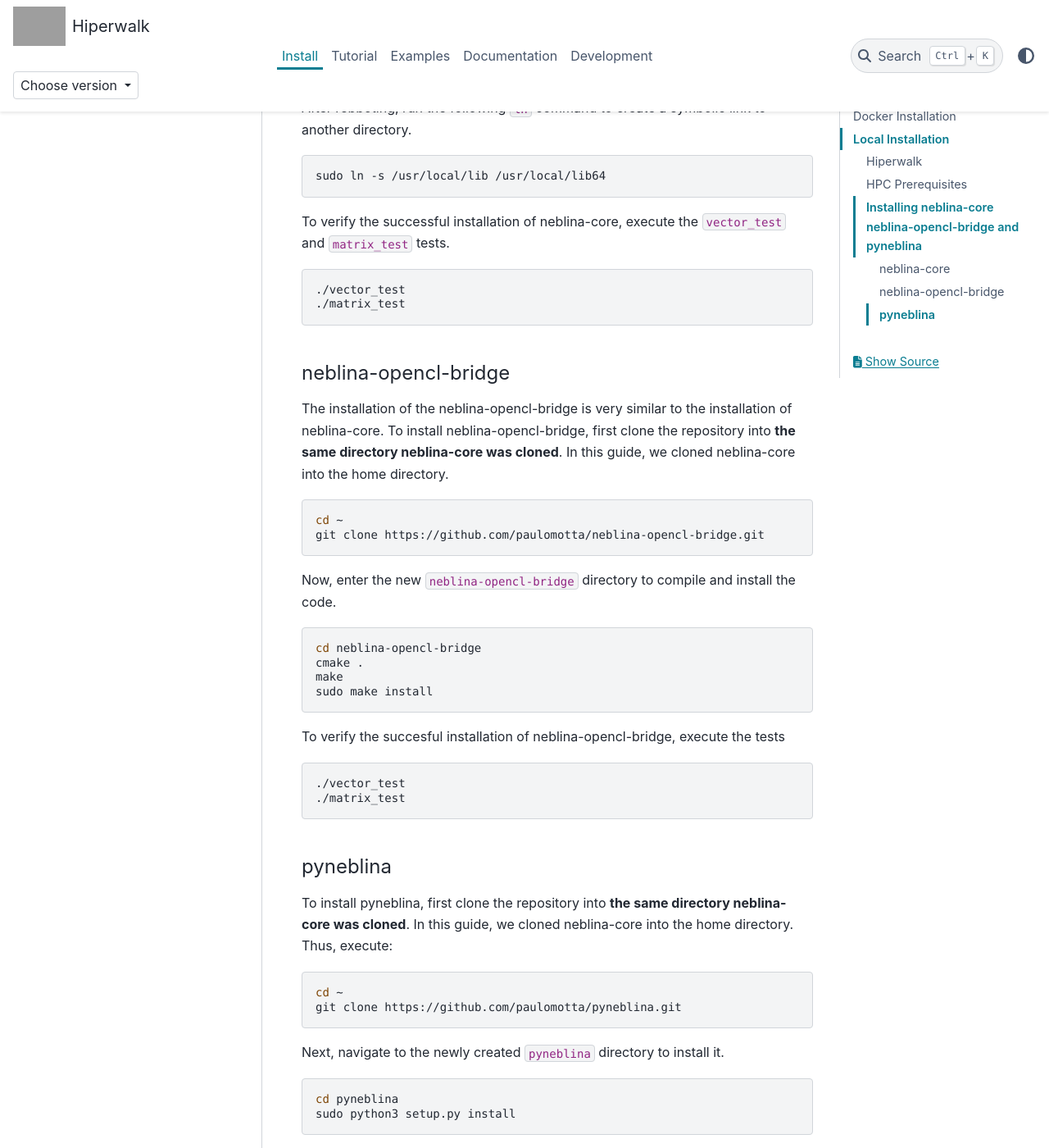
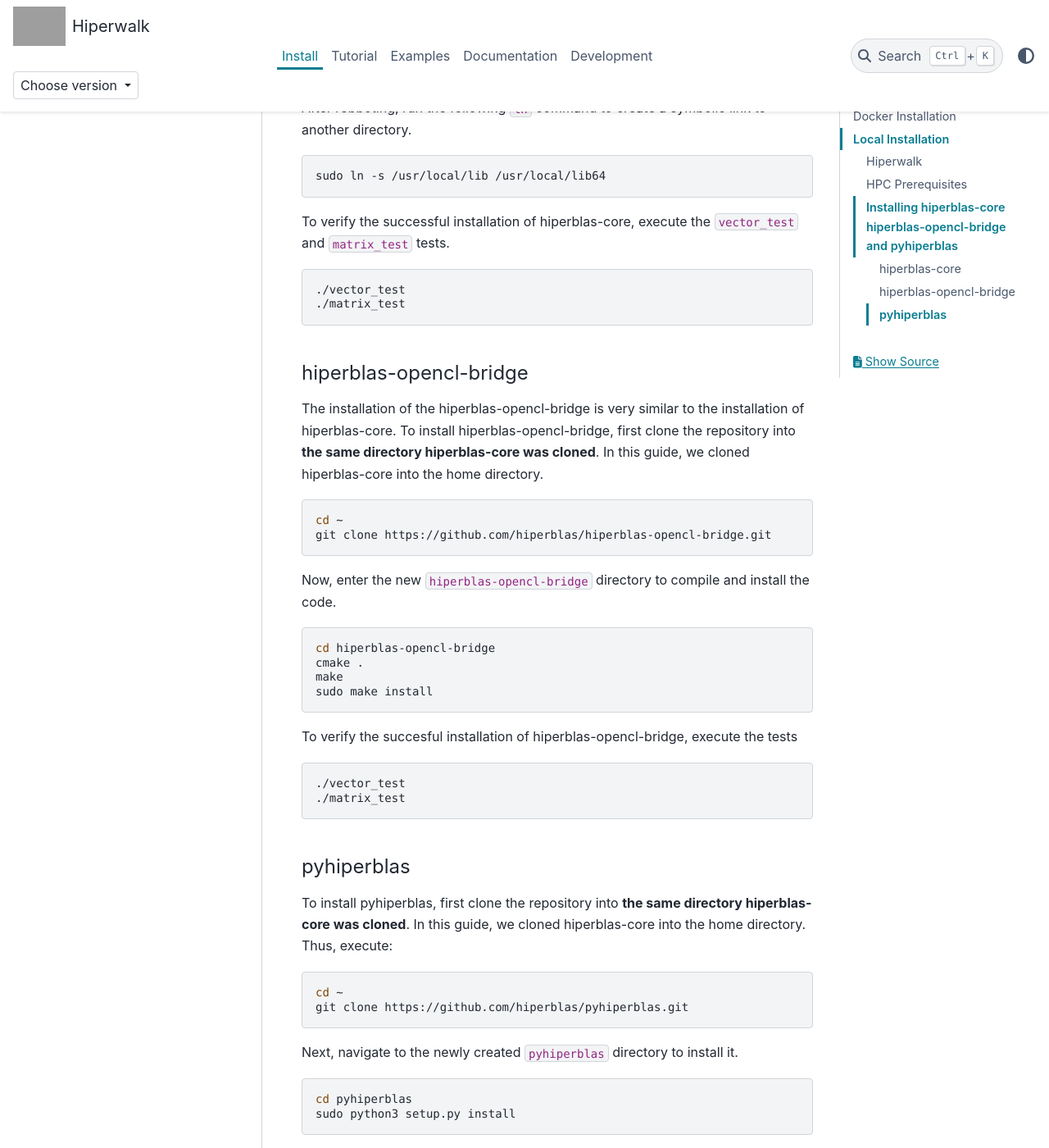
Before and after one commit to hiperwalk/hiperwalk, a Sphinx documentation site: the page built from docs/install/index.rst, in a window 1280 px wide and 1400 px high, scrolled down 4779 px. Shown: the whole window at 82% size. Built offline with Sphinx 7.4.7 and the PyData theme 0.15.4, drawn with Linux system fonts in a browser that asks for light colours; some of the changed text lies outside the part shown; grey boxes are pictures that could not be loaded.

Commit message:
Update installation docs
Installation docs now refer to hiperblas instead of neblina

```diff
--- a/docs/install/index.rst
+++ b/docs/install/index.rst
@@ -42,7 +42,7 @@ with the Hiperwalk installation.
 On this page, we outline the process for installing Hiperwalk on
 a newly installed Ubuntu 20.04 operating system. The steps will
 cover identifying the GPU, installing the GPU drivers,
-neblina-core, neblina-opencl-bridge, pyneblina, and
+hiperblas-core, hiperblas-opencl-bridge, pyhiperblas, and
 all necessary Python libraries.
 
 .. _docs_install_hiperwalk:
@@ -116,15 +116,15 @@ Next, run the following commands to install the prerequisites:
 
 These newly installed programs serve the following purposes:
 
-* git: used to download neblina-core, neblina-opencl-bridge,
-  pyneblina, and hiperwalk;
-* g++: used for compiling neblina-core, and neblina-opencl-bridge;
-* cmake: essential for compiling neblina-core, neblina-opencl-bridge;
+* git: used to download hiperblas-core, hiperblas-opencl-bridge,
+  pyhiperblas, and hiperwalk;
+* g++: used for compiling hiperblas-core, and hiperblas-opencl-bridge;
+* cmake: essential for compiling hiperblas-core, hiperblas-opencl-bridge;
 * libgtest-dev: verifies the successful installation of
-  neblina-core, and neblina-opencl-bridge;
-* python3-distutils: aids in the installation of pyneblina;
+  hiperblas-core, and hiperblas-opencl-bridge;
+* python3-distutils: aids in the installation of pyhiperblas;
 * python3-pip: necessary for installing Python libraries;
-* pytest: helps test pyneblina.
+* pytest: helps test pyhiperblas.
 
 Although it's not essential, we **recommend** installing FFmpeg,
 which is used for generating animations.
@@ -183,7 +183,7 @@ NVIDIA Toolkit
 --------------
 
 Once the GPU drivers have been successfully installed, it's
-necessary to install the NVIDIA Toolkit, allowing neblina-core
+necessary to install the NVIDIA Toolkit, allowing hiperblas-core
 to use CUDA. To do this, execute the following command:
 
 .. code-block:: shell
@@ -199,53 +199,53 @@ This can be simply done by running the following command:
    nvcc --version
 
 
-Installing neblina-core neblina-opencl-bridge and pyneblina
-===========================================================
+Installing hiperblas-core hiperblas-opencl-bridge and pyhiperblas
+=================================================================
 
 For HPC support,
 Hiperwalk uses
-`neblina-core <https://github.com/paulomotta/neblina-core>`_,
-`neblina-opencl-bridge
-<https://github.com/paulomotta/neblina-opencl-bridge>`_,
-and `pyneblina <https://github.com/paulomotta/pyneblina>`_.
+`hiperblas-core <https://github.com/hiperblas/hiperblas-core>`_,
+`hiperblas-opencl-bridge
+<https://github.com/hiperblas/hiperblas-opencl-bridge>`_,
+and `pyhiperblas <https://github.com/hiperblas/pyhiperblas>`_.
 Note that a computer with a **GPU compatible with CUDA** is required
 for this.
 
 The information in this guide is compiled from
 `Paulo Motta's blog
-<https://paulomotta.pro.br/wp/2021/05/01/pyneblina-and-neblina-core/>`_,
-`neblina-core github <https://github.com/paulomotta/neblina-core>`_,
-and `pyneblina github <https://github.com/paulomotta/pyneblina>`_.
+<https://paulomotta.pro.br/wp/2021/05/01/pyhiperblas-and-hiperblas-core/>`_,
+`hiperblas-core github <https://github.com/hiperblas/hiperblas-core>`_,
+and `pyhiperblas github <https://github.com/hiperblas/pyhiperblas>`_.
 
-It is **strongly recommended** that neblina-core,
-neblina-opencl-bridge, and pyneblina
+It is **strongly recommended** that hiperblas-core,
+hiperblas-opencl-bridge, and pyhiperblas
 are installed (i.e. cloned) in the same directory.
 In this guide, we will install both projects into the home directory.
 In Linux, the tilde (``~``) serves as an alias for the home directory.
 
-neblina-core
-------------
+hiperblas-core
+--------------
 
 Firstly, clone the repository in the home directory.
 
 .. code-block:: shell
 
    cd ~
-   git clone https://github.com/paulomotta/neblina-core.git
+   git clone https://github.com/hiperblas/hiperblas-core.git
 
-Next, navigate to the neblina-core directory to compile and
+Next, navigate to the hiperblas-core directory to compile and
 install the code.
 
 .. code-block:: shell
 
-   cd neblina-core
+   cd hiperblas-core
    cmake .
    make
    sudo make install
    sudo ldconfig
 
-The ``ldconfig`` command creates a link for the newly installed neblina-core,
-making it accessible for use by pyneblina.
+The ``ldconfig`` command creates a link for the newly installed hiperblas-core,
+making it accessible for use by pyhiperblas.
 Before moving forward, **reboot** your computer to
 ensure that the ``ldconfig`` command takes effect.
 
@@ -257,7 +257,7 @@ a symbolic link to another directory.
 
    sudo ln -s /usr/local/lib /usr/local/lib64
 
-To verify the successful installation of neblina-core,
+To verify the successful installation of hiperblas-core,
 execute the ``vector_test`` and ``matrix_test`` tests.
 
 .. code-block:: shell
@@ -265,32 +265,32 @@ execute the ``vector_test`` and ``matrix_test`` tests.
    ./vector_test
    ./matrix_test
 
-neblina-opencl-bridge
----------------------
+hiperblas-opencl-bridge
+-----------------------
 
-The installation of the neblina-opencl-bridge is very similar to
-the installation of neblina-core.
-To install neblina-opencl-bridge,
+The installation of the hiperblas-opencl-bridge is very similar to
+the installation of hiperblas-core.
+To install hiperblas-opencl-bridge,
 first clone the repository into
-**the same directory neblina-core was cloned**.
-In this guide, we cloned neblina-core into the home directory.
+**the same directory hiperblas-core was cloned**.
+In this guide, we cloned hiperblas-core into the home directory.
 
 .. code-block:: shell
 
    cd ~
-   git clone https://github.com/paulomotta/neblina-opencl-bridge.git
+   git clone https://github.com/hiperblas/hiperblas-opencl-bridge.git
 
-Now, enter the new ``neblina-opencl-bridge`` directory to compile and
+Now, enter the new ``hiperblas-opencl-bridge`` directory to compile and
 install the code.
 
 .. code-block:: shell
 
-   cd neblina-opencl-bridge
+   cd hiperblas-opencl-bridge
    cmake .
    make
    sudo make install
 
-To verify the succesful installation of neblina-opencl-bridge,
+To verify the succesful installation of hiperblas-opencl-bridge,
 execute the tests
 
 .. code-block:: shell
@@ -298,24 +298,24 @@ execute the tests
    ./vector_test
    ./matrix_test
 
-pyneblina
----------
+pyhiperblas
+-----------
 
-To install pyneblina, first clone the repository into
-**the same directory neblina-core was cloned**.
-In this guide, we cloned neblina-core into the home directory.
+To install pyhiperblas, first clone the repository into
+**the same directory hiperblas-core was cloned**.
+In this guide, we cloned hiperblas-core into the home directory.
 Thus, execute:
 
 .. code-block:: shell
 
    cd ~
-   git clone https://github.com/paulomotta/pyneblina.git
+   git clone https://github.com/hiperblas/pyhiperblas.git
 
-Next, navigate to the newly created ``pyneblina`` directory to install it.
+Next, navigate to the newly created ``pyhiperblas`` directory to install it.
 
 .. code-block:: shell
 
-   cd pyneblina
+   cd pyhiperblas
    sudo python3 setup.py install
 
 To verify whether the installation was successful, run the following test:
```
